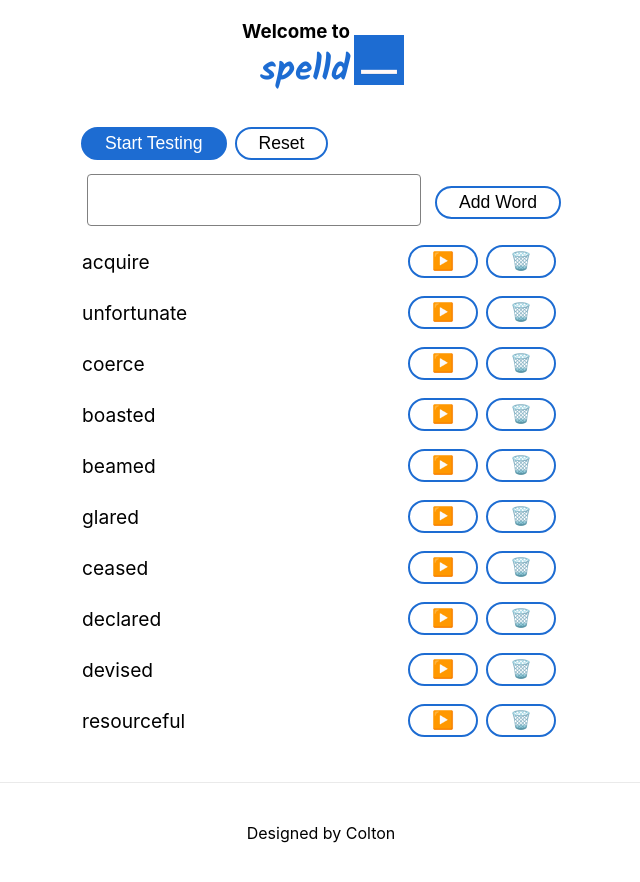
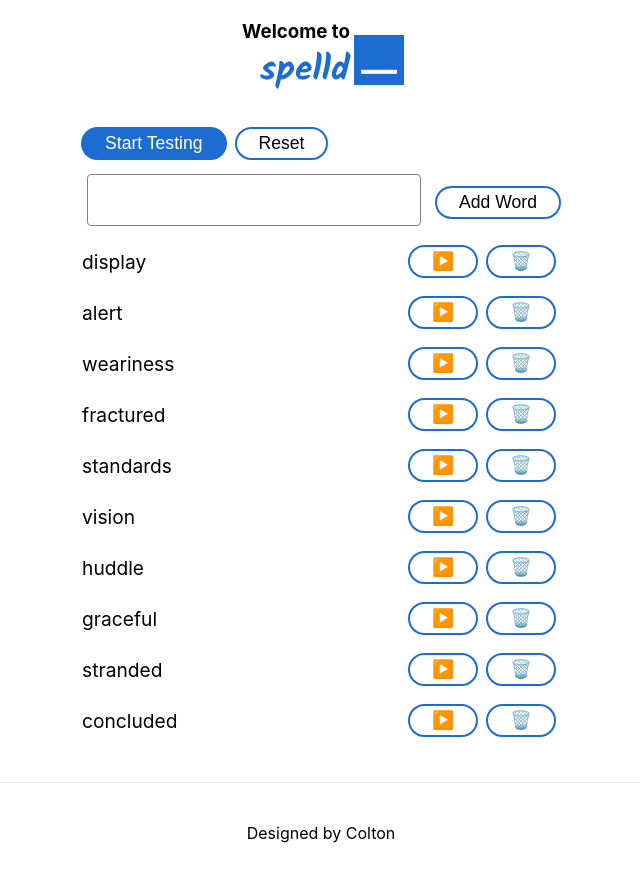
Before and after one commit to simplexologylab/spelld-app-next, a Next.js app: page / in a window 1280 px wide. Shown: the whole page, without its empty margins (319-959 px from the left). Built offline with nearby package versions, Linux system fonts and the light colour scheme.

Commit message:
new words

```diff
--- a/pages/index.js
+++ b/pages/index.js
@@ -77,16 +77,16 @@ const Text = styled.p`
 
 export default function Home() {
   const initialWords = [
-    "acquire",
-    "unfortunate",
-    "coerce",
-    "boasted",
-    "beamed",
-    "glared",
-    "ceased",
-    "declared",
-    "devised",
-    "resourceful",
+    "display",
+    "alert",
+    "weariness",
+    "fractured",
+    "standards",
+    "vision",
+    "huddle",
+    "graceful",
+    "stranded",
+    "concluded",
   ];
 
   const [word, setWord] = useState("");
```
